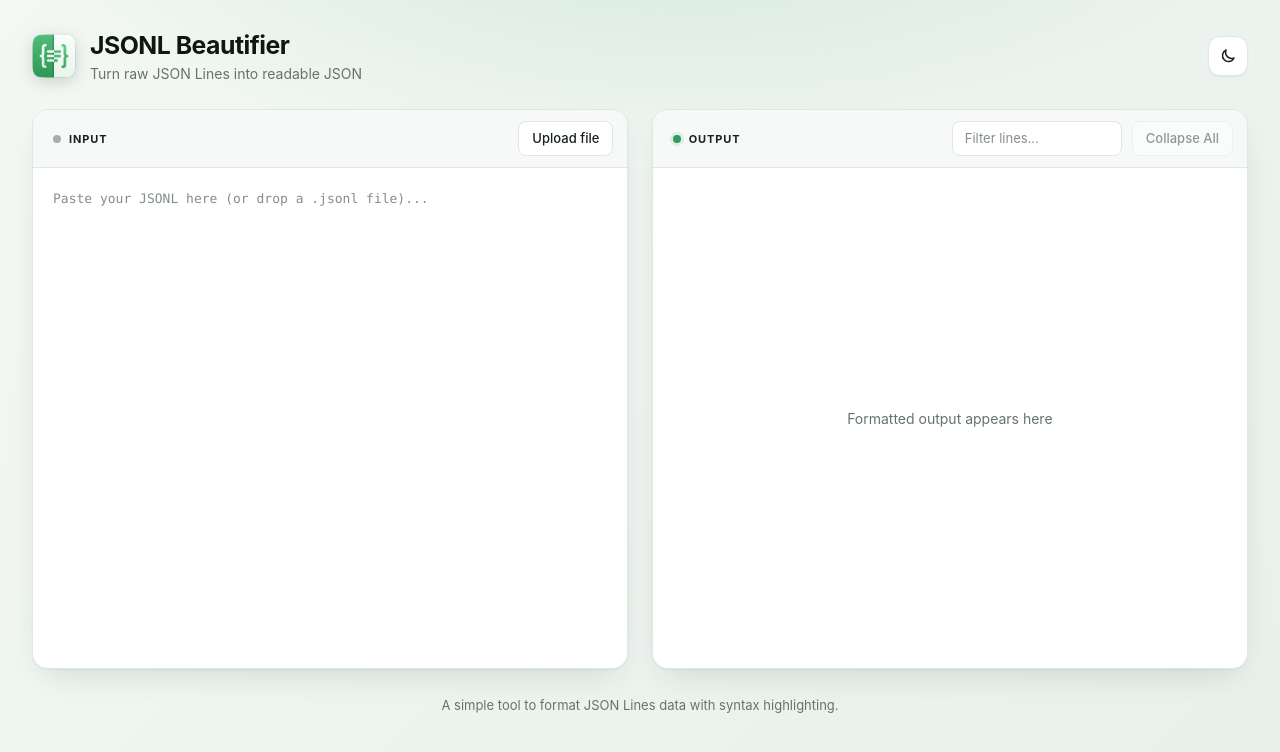
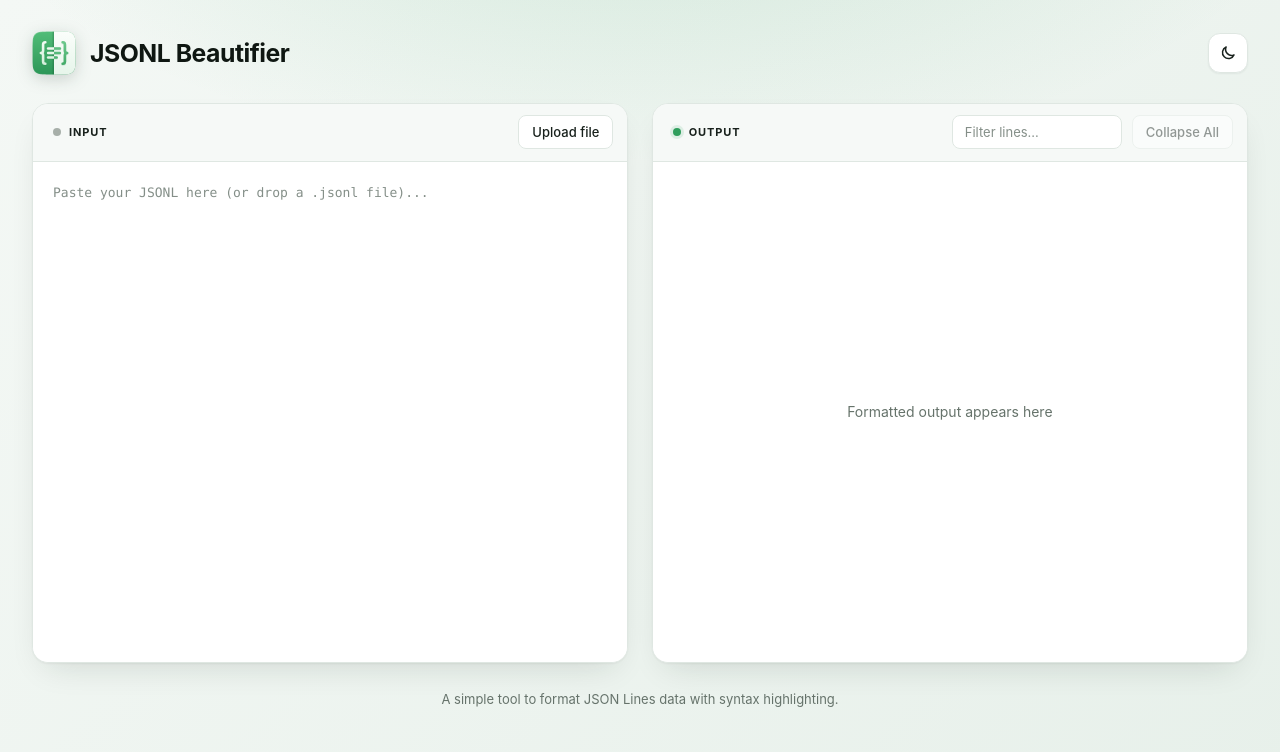
Before and after one commit to NatashaTheRobot/jsonl-beautifier, a plain HTML site: page index.html in a window 1280 px wide. Drawn offline with Linux system fonts and the light colour scheme.

Commit message:
Drop the header tagline and use it in the share description
Why: the header reads better with the name alone; the line is still a
good summary for link previews.
What: removed the tagline and its styles; og:description and
twitter:description now open with 'Turn raw JSON Lines into readable JSON'.
Proof: no 'tagline' left in the file; live page checked after the push.

```diff
--- a/index.html
+++ b/index.html
@@ -24,7 +24,7 @@
 
     <!-- Open Graph meta tags -->
     <meta property="og:title" content="JSONL Beautifier | Format JSON Lines Online" />
-    <meta property="og:description" content="A simple, free, and fast online tool to beautify and format JSON Lines (JSONL) data." />
+    <meta property="og:description" content="Turn raw JSON Lines into readable JSON. A simple, free, and fast online tool to format JSONL data." />
     <meta property="og:image" content="https://jsonlbeautifier.com/share.png" />
     <meta property="og:image:type" content="image/png" />
     <meta property="og:image:width" content="1200" />
@@ -36,7 +36,7 @@
     <!-- Twitter Card meta tags -->
     <meta name="twitter:card" content="summary_large_image" />
     <meta name="twitter:title" content="JSONL Beautifier | Format JSON Lines Online" />
-    <meta name="twitter:description" content="A simple, free, and fast online tool to beautify and format JSON Lines (JSONL) data." />
+    <meta name="twitter:description" content="Turn raw JSON Lines into readable JSON. A simple, free, and fast online tool to format JSONL data." />
     <meta name="twitter:image" content="https://jsonlbeautifier.com/share.png" />
     <meta name="twitter:image:alt" content="JSONL Beautifier logo between raw JSON Lines and formatted, color-coded output" />
     <meta name="twitter:site" content="@NatashaTheRobot" /> <!-- Optional -->
@@ -168,7 +168,6 @@
 
         html.theme-transitioning body,
         html.theme-transitioning header,
-        html.theme-transitioning .tagline,
         html.theme-transitioning h1,
         html.theme-transitioning footer,
         html.theme-transitioning .input-panel,
@@ -285,15 +284,6 @@
             color: var(--header-text);
         }
 
-        .tagline {
-            margin: 5px 0 0;
-            font-size: 14px;
-            color: var(--muted-text);
-            white-space: nowrap;
-            overflow: hidden;
-            text-overflow: ellipsis;
-        }
-
         .dark-mode-toggle {
             flex: none;
             display: grid;
@@ -860,9 +850,6 @@
         }
 
         @media (max-width: 720px) {
-            .tagline {
-                display: none;
-            }
             .editor-container {
                 height: auto;
                 min-height: 0;
@@ -882,7 +869,6 @@
                 <img class="brand-logo" src="/logo.svg" width="44" height="44" alt="">
                 <div class="brand-text">
                     <h1>JSONL Beautifier</h1>
-                    <p class="tagline">Turn raw JSON Lines into readable JSON</p>
                 </div>
             </a>
             <button id="darkModeToggle" class="dark-mode-toggle" type="button" aria-label="Switch between light and dark theme" title="Switch theme">
```
